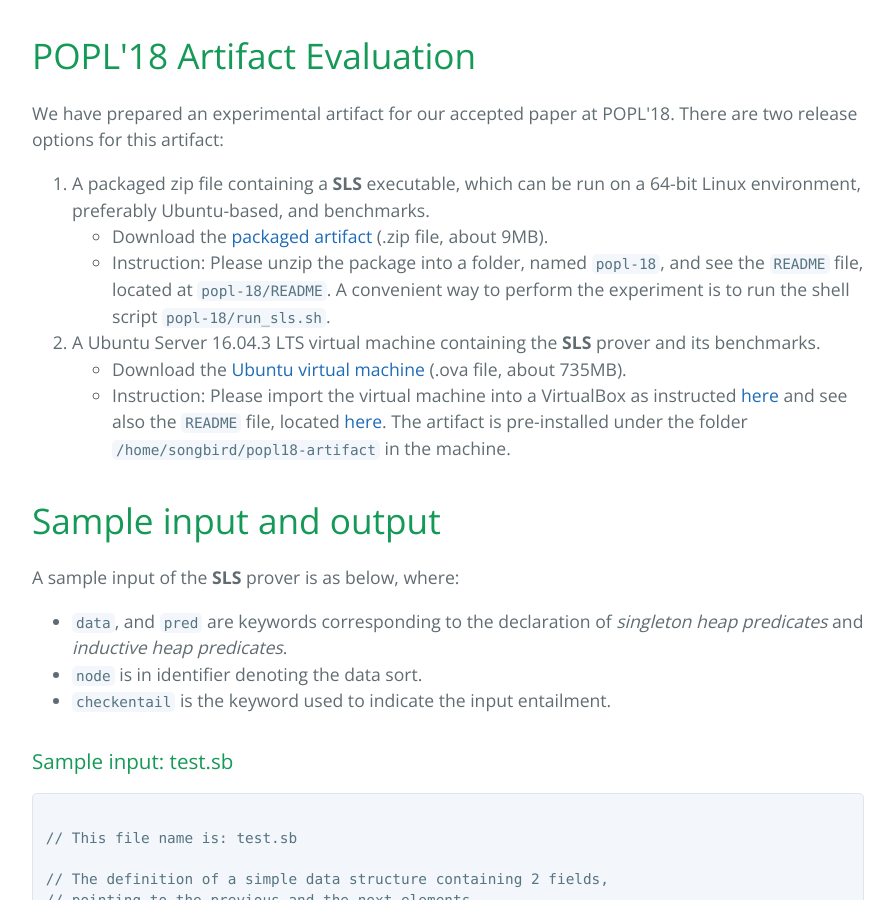
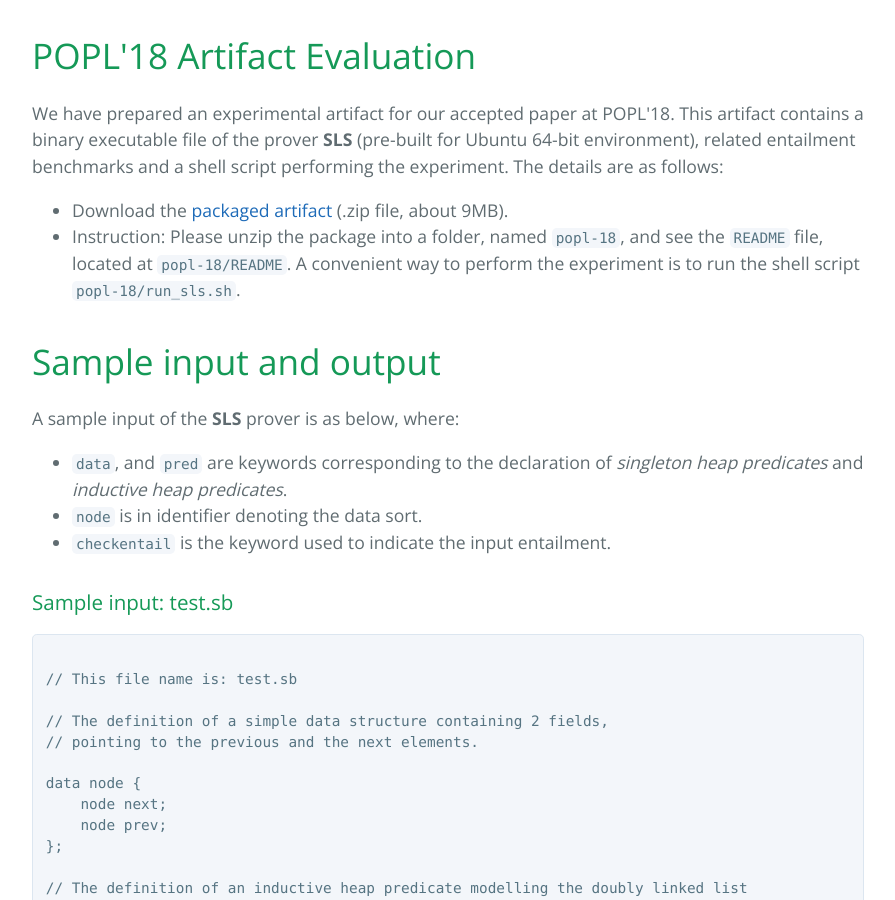
Before and after one commit to songbird-prover/songbird-prover.github.io, a website: page lemma-synthesis/index.html in a window 1280 px wide. Shown: the part 2844-3744 px from the top of the page, without its empty margins (192-1087 px from the left). Drawn offline with nearby package versions, Linux system fonts and the light colour scheme.

Commit message:
update lemma synthesis

```diff
--- a/lemma-synthesis/index.html
+++ b/lemma-synthesis/index.html
@@ -30,8 +30,8 @@
 
       <p align="justify">
         <strong>SLS</strong> is an <em>lemma-synthesis-assisted</em>
-        inductive theorem prover for separation logic entailments.
-        It is developed on top of the inductive theorem prover
+        inductive theorem prover for separation logic entailments. It is
+        developed on top of the inductive theorem prover
         <a href="../index.html" target="_blank">Songbird</a>, hence, the name <strong>SLS</strong> stands for <strong>S</strong>ongbird +
         <strong >L</strong >emma <strong>S</strong>ynthesis. Essentially,
         <strong>SLS</strong> utilizes structural induction proof to deal with
@@ -192,41 +192,26 @@
       <h1 id="popl18-artifact">POPL'18 Artifact Evaluation</h1>
 
       <p>
-        We have prepared an experimental artifact for our accepted paper at POPL'18.
-        There are two release options for this artifact:
+        We have prepared an experimental artifact for our accepted paper at
+        POPL'18. This artifact contains a binary executable file of the prover
+        <strong>SLS</strong> (pre-built for Ubuntu 64-bit environment), related
+        entailment benchmarks and a shell script performing the experiment.
+        The details are as follows:
       </p>
 
-      <ol>
-        <li> A packaged zip file containing a <strong>SLS</strong> executable,
-        which can be run on a 64-bit Linux environment, preferably Ubuntu-based,
-        and benchmarks.
-          <ul>
-            <li> Download the <a href="files/popl-18.zip" target="_blank">packaged artifact</a> (.zip file, about 9MB).
-            </li>
-
-            <li> Instruction: Please unzip the package into a folder, named <code>popl-18</code>,
-            and see the <code>README</code> file, located at <code>popl-18/README</code>.
-            A convenient way to perform the experiment is to run the shell script <code>popl-18/run_sls.sh</code>.
-            </li>
-          </ul>
+      <ul>
+        <li> Download the <a href="files/popl-18.zip" target="_blank">
+          packaged artifact</a> (.zip file, about 9MB).
         </li>
 
-        <li> A Ubuntu Server 16.04.3 LTS virtual machine containing the <strong>SLS</strong>
-        prover and its benchmarks.
-          <ul>
-            <li> Download the <a href="http://loris-5.d2.comp.nus.edu.sg/songbird/files/songbird-vm.ova" target="_blank">
-            Ubuntu virtual machine</a> (.ova file, about 735MB).
-            </li>
+        <li> Instruction: Please unzip the package into a folder,
+          named <code>popl-18</code>, and see the
+          <code>README</code> file, located at <code>popl-18/README</code>.
+          A convenient way to perform the experiment is to run the shell
+          script <code>popl-18/run_sls.sh</code>.
+        </li>
+      </ul>
 
-            <li> Instruction: Please import the virtual machine into a VirtualBox as instructed
-            <a href="https://docs.oracle.com/cd/E26217_01/E26796/html/qs-import-vm.html">here</a>
-            and see also the <code>README</code> file, located <a href="files/README_vm">here</a>.
-            The artifact is pre-installed under the folder <code>/home/songbird/popl18-artifact</code>
-            in the machine.
-            </li>
-          </ul>
-        </li>
-      </ol>
 
       <h1>Sample input and output</h1>
 
```
